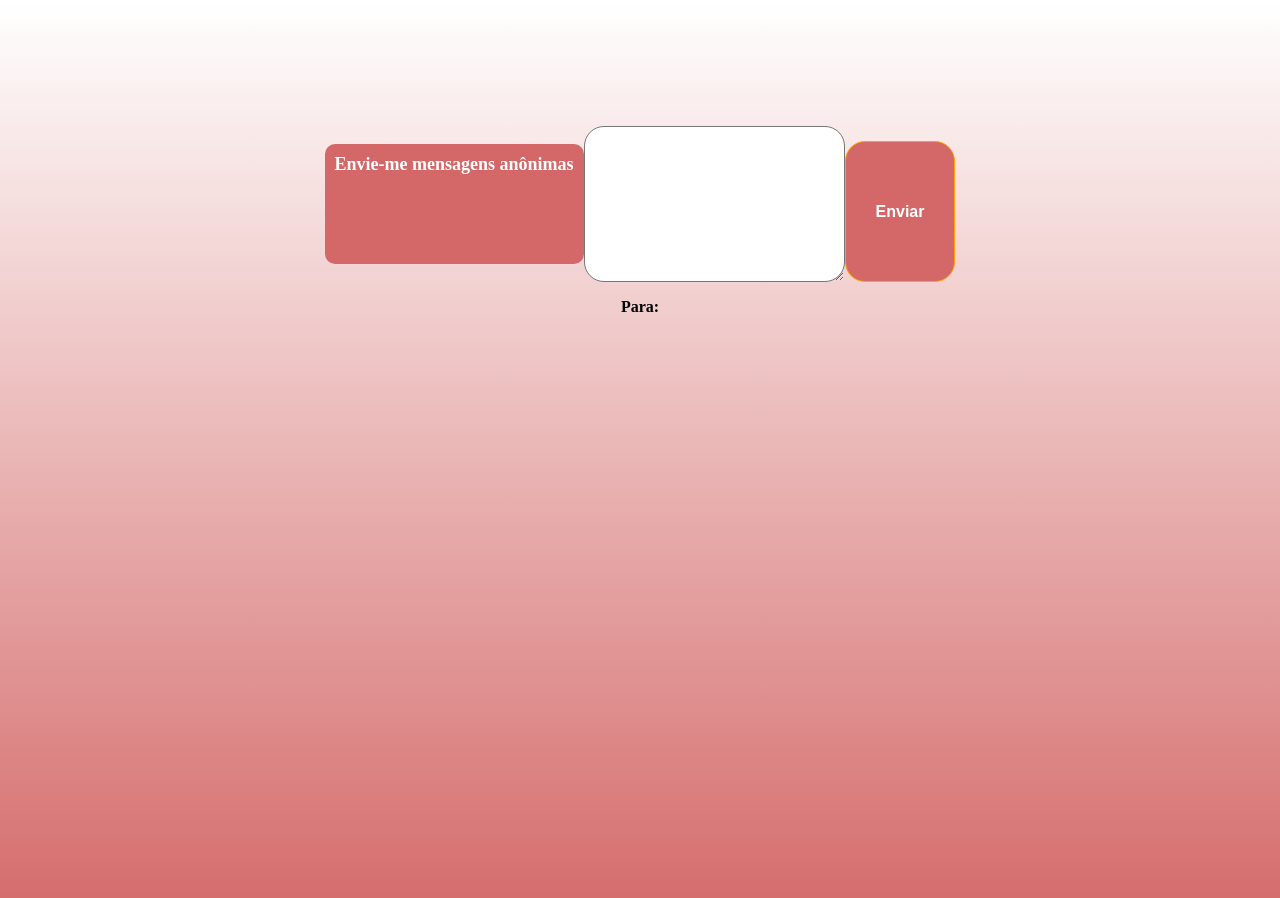
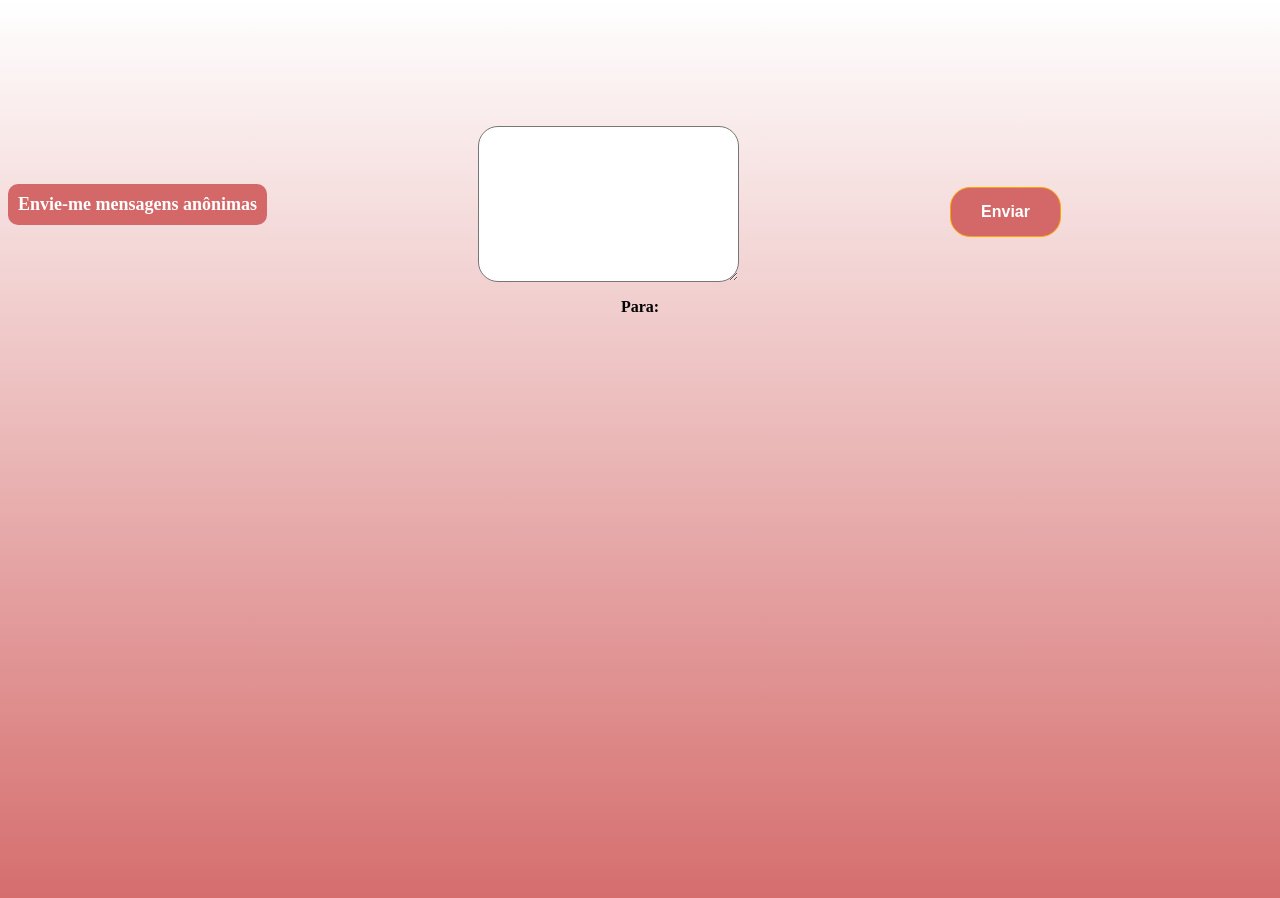
Before and after one commit to ngllink/ngllink.github.io, a plain HTML site: page index.html in a window 1280 px wide. Drawn offline with Linux system fonts and the light colour scheme.

Commit message:
Update style.css

```diff
--- a/style.css
+++ b/style.css
@@ -10,9 +10,10 @@ body{
     height:600;
     background-size:600px;*/
     display:flex;
-    justify-content: center;
-    flex-direction:collumn;
-    flex-wrap:wrap;
+    justify-content: space-between;
+    flex-direction:row;
+    align-items:center;
+  height:100hv;
 }
 textarea{
   border-radius:20px;
```
